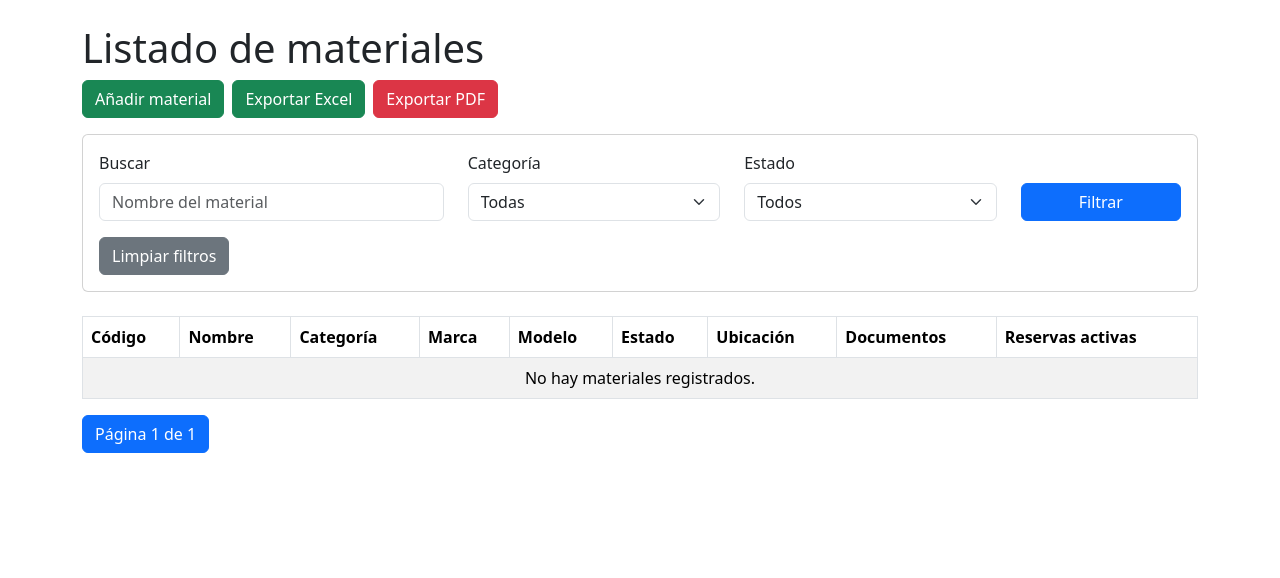
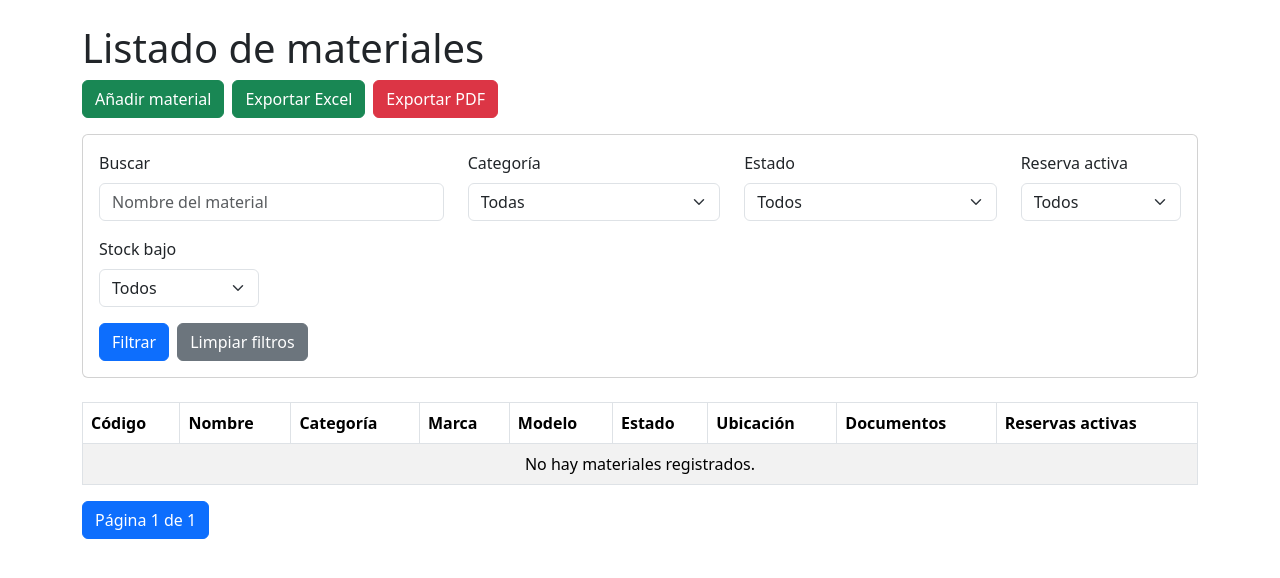
Before and after one commit to josellagosta-collab/inventario_taller_sdd, a Django app: page /materiales/ in a window 1280 px wide; the page is wider, and only the part inside the window is pictured. Shown: the part 81-659 px from the top of that part. Run offline with Django 5.2, Linux system fonts and the light colour scheme; the visitor is signed in with stand-in values (Sample User, id 1); data that the repository does not hold is empty.

Commit message:
feat: añadir exportar a excel y pdf materiales con stock bajo

```diff
--- a/inventario/templates/inventario/lista_materiales.html
+++ b/inventario/templates/inventario/lista_materiales.html
@@ -15,12 +15,12 @@ Listado de materiales
         Añadir material
     </a>
 
-    <a href="{% url 'inventario:exportar_materiales_excel' %}?busqueda={{ busqueda }}&categoria={{ categoria_id }}&estado={{ estado }}"
+    <a href="{% url 'inventario:exportar_materiales_excel' %}?busqueda={{ busqueda }}&categoria={{ categoria_id }}&estado={{ estado }}&con_reserva={{ con_reserva }}&stock_bajo={{ stock_bajo }}"
        class="btn btn-success">
         Exportar Excel
     </a>
 
-    <a href="{% url 'inventario:exportar_materiales_pdf' %}"
+    <a href="{% url 'inventario:exportar_materiales_pdf' %}?busqueda={{ busqueda }}&categoria={{ categoria_id }}&estado={{ estado }}&con_reserva={{ con_reserva }}&stock_bajo={{ stock_bajo }}"
        class="btn btn-danger">
         Exportar PDF
     </a>
@@ -74,15 +74,41 @@ Listado de materiales
             </select>
         </div>
 
-        <div class="col-md-2 d-flex align-items-end">
-            <button type="submit" class="btn btn-primary w-100">
-                Filtrar
-            </button>
+        <div class="col-md-2">
+            <label class="form-label">Reserva activa</label>
+            <select name="con_reserva" class="form-select">
+                <option value="">Todos</option>
+                <option value="1"
+                    {% if con_reserva == "1" %}
+                        selected
+                    {% endif %}
+                >
+                    Solo reservados
+                </option>
+            </select>
+        </div>
+
+        <div class="col-md-2 mt-3">
+            <label class="form-label">Stock bajo</label>
+            <select name="stock_bajo" class="form-select">
+                <option value="">Todos</option>
+                <option value="1"
+                    {% if stock_bajo == "1" %}
+                        selected
+                    {% endif %}
+                >
+                    Solo stock bajo
+                </option>
+            </select>
         </div>
 
     </div>
 
-    <div class="mt-3">
+    <div class="mt-3 d-flex gap-2">
+        <button type="submit" class="btn btn-primary">
+            Filtrar
+        </button>
+
         <a href="{% url 'inventario:lista_materiales' %}"
            class="btn btn-secondary">
             Limpiar filtros
@@ -123,11 +149,8 @@ Listado de materiales
                     </td>
 
                     <td>{{ material.categoria }}</td>
-
                     <td>{{ material.marca }}</td>
-
                     <td>{{ material.modelo }}</td>
-
                     <td>{{ material.get_estado_display }}</td>
 
                     <td>
@@ -145,24 +168,16 @@ Listado de materiales
                     </td>
 
                     <td>
-                        {% with hay_reservas=False %}
-
                         {% for reserva in material.reservas.all %}
-
                             {% if reserva.estado == "activa" %}
                                 <a href="{% url 'prestamos:detalle_reserva' reserva.id %}"
                                    class="badge bg-primary text-decoration-none">
                                     Reserva #{{ reserva.id }}
                                 </a>
                             {% endif %}
-
                         {% empty %}
-
                             <span class="text-muted">-</span>
-
                         {% endfor %}
-
-                        {% endwith %}
                     </td>
                 </tr>
 
@@ -190,14 +205,14 @@ Listado de materiales
 
             <li class="page-item">
                 <a class="page-link"
-                   href="?page=1&busqueda={{ busqueda }}&categoria={{ categoria_id }}&estado={{ estado }}">
+                   href="?page=1&busqueda={{ busqueda }}&categoria={{ categoria_id }}&estado={{ estado }}&con_reserva={{ con_reserva }}&stock_bajo={{ stock_bajo }}">
                     Primera
                 </a>
             </li>
 
             <li class="page-item">
                 <a class="page-link"
-                   href="?page={{ materiales.previous_page_number }}&busqueda={{ busqueda }}&categoria={{ categoria_id }}&estado={{ estado }}">
+                   href="?page={{ materiales.previous_page_number }}&busqueda={{ busqueda }}&categoria={{ categoria_id }}&estado={{ estado }}&con_reserva={{ con_reserva }}&stock_bajo={{ stock_bajo }}">
                     Anterior
                 </a>
             </li>
@@ -214,14 +229,14 @@ Listado de materiales
 
             <li class="page-item">
                 <a class="page-link"
-                   href="?page={{ materiales.next_page_number }}&busqueda={{ busqueda }}&categoria={{ categoria_id }}&estado={{ estado }}">
+                   href="?page={{ materiales.next_page_number }}&busqueda={{ busqueda }}&categoria={{ categoria_id }}&estado={{ estado }}&con_reserva={{ con_reserva }}&stock_bajo={{ stock_bajo }}">
                     Siguiente
                 </a>
             </li>
 
             <li class="page-item">
                 <a class="page-link"
-                   href="?page={{ materiales.paginator.num_pages }}&busqueda={{ busqueda }}&categoria={{ categoria_id }}&estado={{ estado }}">
+                   href="?page={{ materiales.paginator.num_pages }}&busqueda={{ busqueda }}&categoria={{ categoria_id }}&estado={{ estado }}&con_reserva={{ con_reserva }}&stock_bajo={{ stock_bajo }}">
                     Última
                 </a>
             </li>
--- a/inventario/views.py
+++ b/inventario/views.py
@@ -34,12 +34,18 @@ from prestamos.models import Prestamo, Reserva
 @login_required
 def lista_materiales(request):
     materiales = Material.objects.annotate(
-        total_documentos=Count("documentos"))
+        total_documentos=Count("documentos", distinct=True)
+    ).prefetch_related(
+        "reservas"
+    )
+
     categorias = Categoria.objects.all()
 
     busqueda = request.GET.get("busqueda", "")
     categoria_id = request.GET.get("categoria", "")
     estado = request.GET.get("estado", "")
+    con_reserva = request.GET.get("con_reserva", "")
+    stock_bajo = request.GET.get("stock_bajo", "")
 
     if busqueda:
         materiales = materiales.filter(
@@ -56,6 +62,16 @@ def lista_materiales(request):
     if estado:
         materiales = materiales.filter(estado=estado)
 
+    if con_reserva == "1":
+        materiales = materiales.filter(
+            reservas__estado="activa"
+        ).distinct()
+
+    if stock_bajo == "1":
+        materiales = materiales.filter(
+            cantidad__lte=F("stock_minimo")
+        )
+
     paginator = Paginator(materiales, 10)
     numero_pagina = request.GET.get("page")
     pagina_materiales = paginator.get_page(numero_pagina)
@@ -67,8 +83,9 @@ def lista_materiales(request):
         "categoria_id": categoria_id,
         "estado": estado,
         "estados": Material.ESTADOS,
+        "con_reserva": con_reserva,
+        "stock_bajo": stock_bajo,
     })
-
 
 @login_required
 def detalle_material(request, material_id):
@@ -331,6 +348,9 @@ def exportar_materiales_excel(request):
     busqueda = request.GET.get("busqueda", "")
     categoria_id = request.GET.get("categoria", "")
     estado = request.GET.get("estado", "")
+    con_reserva = request.GET.get("con_reserva", "")
+    stock_bajo = request.GET.get("stock_bajo", "")
+
 
     if busqueda:
         materiales = materiales.filter(
@@ -346,6 +366,16 @@ def exportar_materiales_excel(request):
 
     if estado:
         materiales = materiales.filter(estado=estado)
+
+    if con_reserva == "1":
+        materiales = materiales.filter(
+            reservas__estado="activa"
+        ).distinct()
+
+    if stock_bajo == "1":
+        materiales = materiales.filter(
+            cantidad__lte=F("stock_minimo")
+        )
 
     fila = 2
 
@@ -455,6 +485,37 @@ def exportar_materiales_pdf(request):
     ]
 
     materiales = Material.objects.select_related("categoria").all()
+
+    busqueda = request.GET.get("busqueda", "")
+    categoria_id = request.GET.get("categoria", "")
+    estado = request.GET.get("estado", "")
+    con_reserva = request.GET.get("con_reserva", "")
+    stock_bajo = request.GET.get("stock_bajo", "")
+
+    if busqueda:
+        materiales = materiales.filter(
+            Q(nombre__icontains=busqueda) |
+            Q(codigo_inventario__icontains=busqueda) |
+            Q(marca__icontains=busqueda) |
+            Q(modelo__icontains=busqueda) |
+            Q(numero_serie__icontains=busqueda)
+        )
+
+    if categoria_id:
+        materiales = materiales.filter(categoria_id=categoria_id)
+
+    if estado:
+        materiales = materiales.filter(estado=estado)
+
+    if con_reserva == "1":
+        materiales = materiales.filter(
+            reservas__estado="activa"
+        ).distinct()
+
+    if stock_bajo == "1":
+        materiales = materiales.filter(
+            cantidad__lte=F("stock_minimo")
+        )
 
     for material in materiales:
         datos.append([
```
Lines whose indentation alone changed are shown as unchanged.
